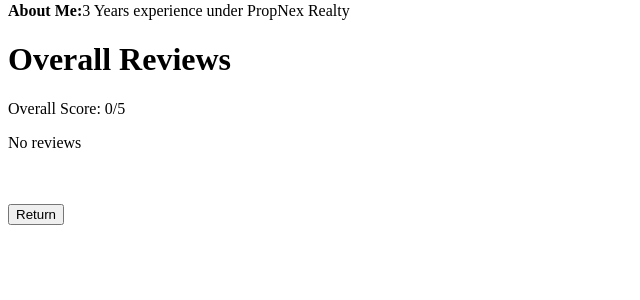
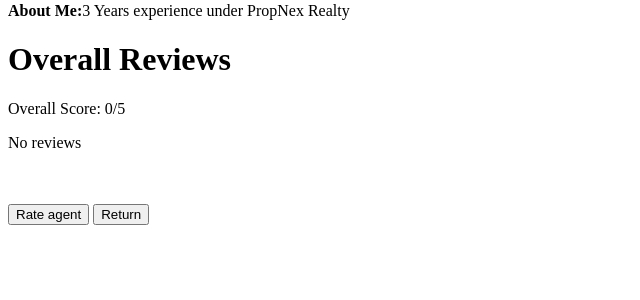
Before and after one commit to affcue/314-HDGuaranteed, a PHP site: the page made by Boundary/ra/ra_view.php in a window 1280 px wide. Shown: the part 209-509 px from the top of the page, without its empty margins (0-640 px from the left). Run offline with PHP 8.4, Linux system fonts and the light colour scheme; data comes from the database, SQL or seed files in the repository; data that the repository does not hold is empty.

Commit message:
added button for rate agent

```diff
--- a/Boundary/ra/ra_view.php
+++ b/Boundary/ra/ra_view.php
@@ -79,6 +79,7 @@ if (count($reviews) > 0) {
             <?php endif; ?>
         </div>
         <br></br>
+        <a href="ra_rating_boundary.php"><button>Rate agent</button></a>
         <a href="ra_search.php"><button>Return</button></a>
     </div>
 
```
